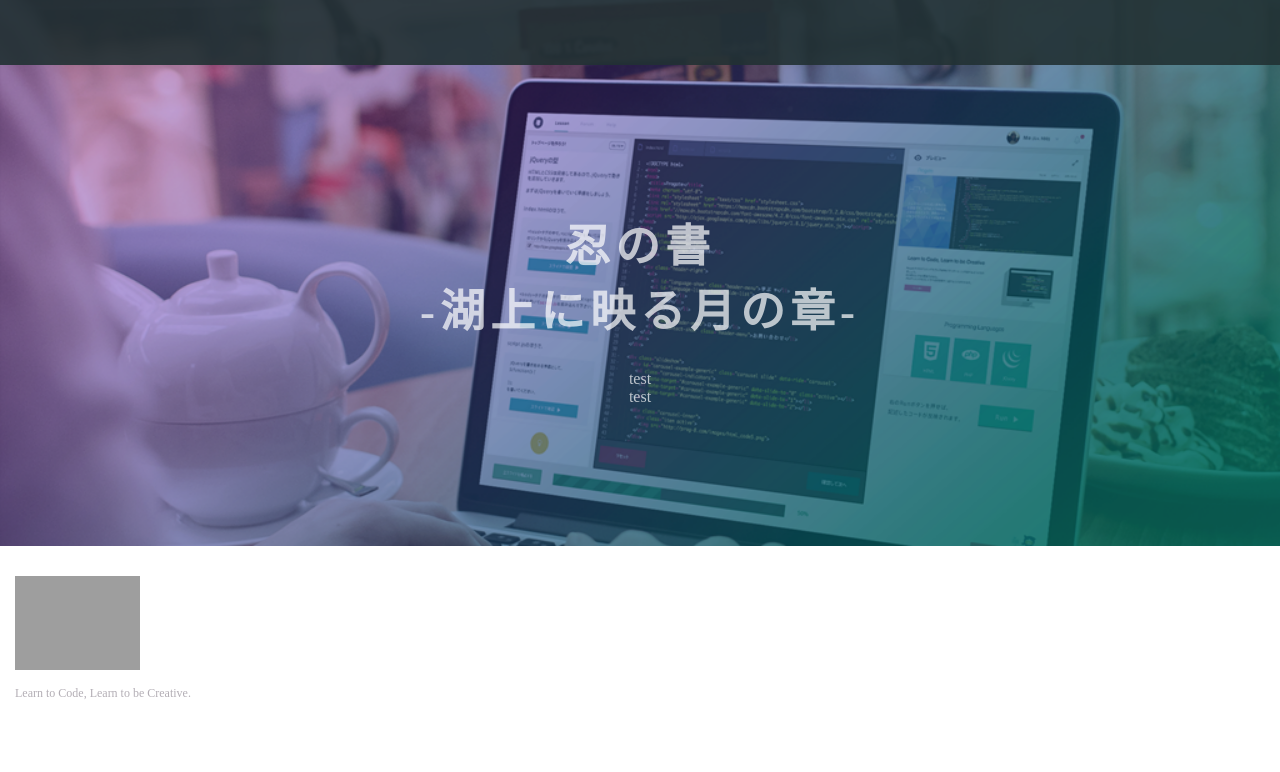
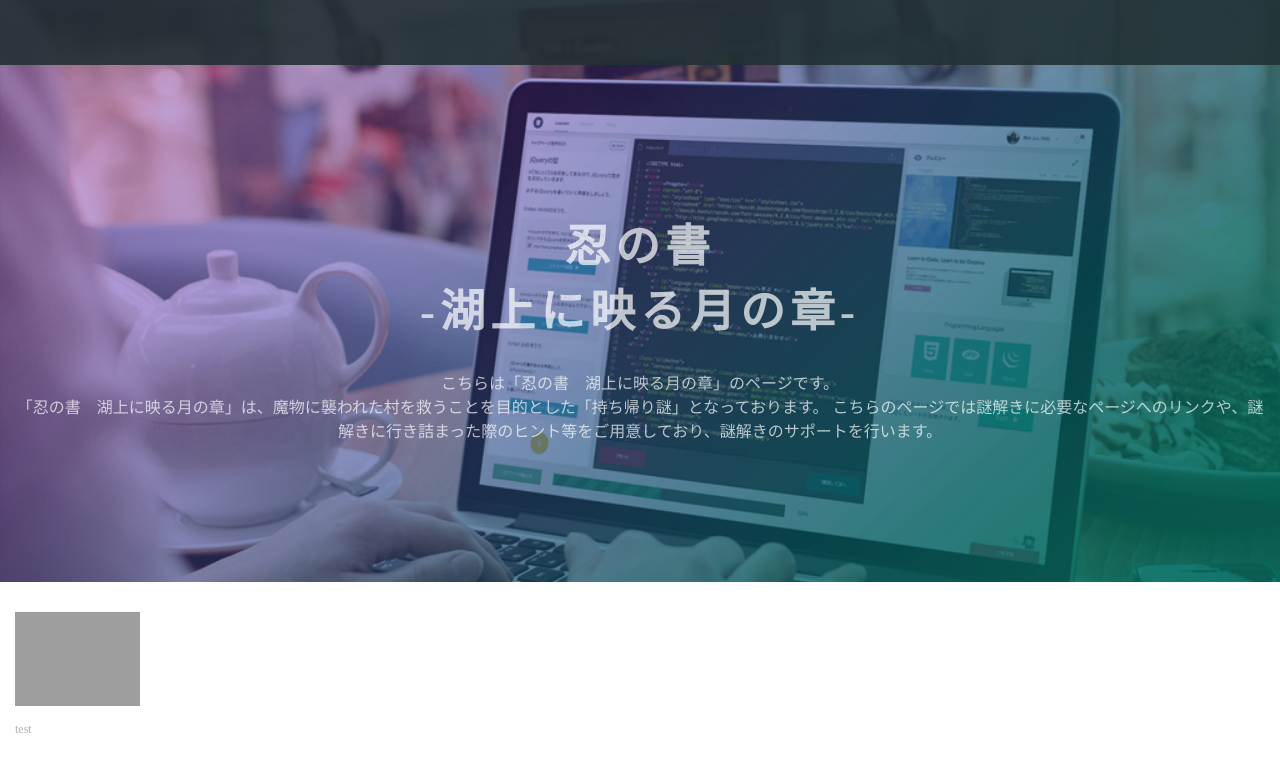
Before and after one commit to nazo-works-jp/shinobi-moon, a plain HTML site: page index.html in a window 1280 px wide. Drawn offline with Linux system fonts and the light colour scheme; grey boxes are pictures that could not be loaded.

Commit message:
Replace placeholder text with descriptive content
Updated content in the main section and footer.

```diff
--- a/index.html
+++ b/index.html
@@ -12,14 +12,16 @@
   <div class="top-wrapper">
     <div class="container">
       <h1>忍の書<br>-湖上に映る月の章-</h1>
-      <p>test<br>test</p>
+      <p>こちらは「忍の書　湖上に映る月の章」のページです。<br>
+「忍の書　湖上に映る月の章」は、魔物に襲われた村を救うことを目的とした「持ち帰り謎」となっております。
+こちらのページでは謎解きに必要なページへのリンクや、謎解きに行き詰まった際のヒント等をご用意しており、謎解きのサポートを行います。</p>
     </div>
   </div>
 
   <footer>
     <div class="container">
       <img src="https://prog-8.com/images/html/advanced/footer__logo.png">
-      <p>Learn to Code, Learn to be Creative.</p>
+      <p>test</p>
     </div>
   </footer>
 </body>
```
